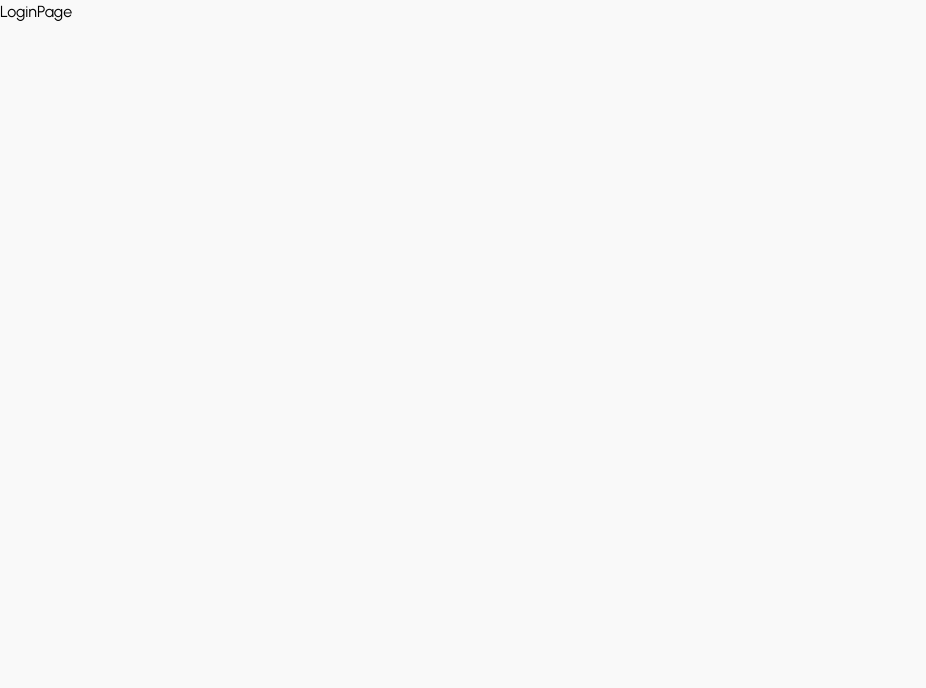
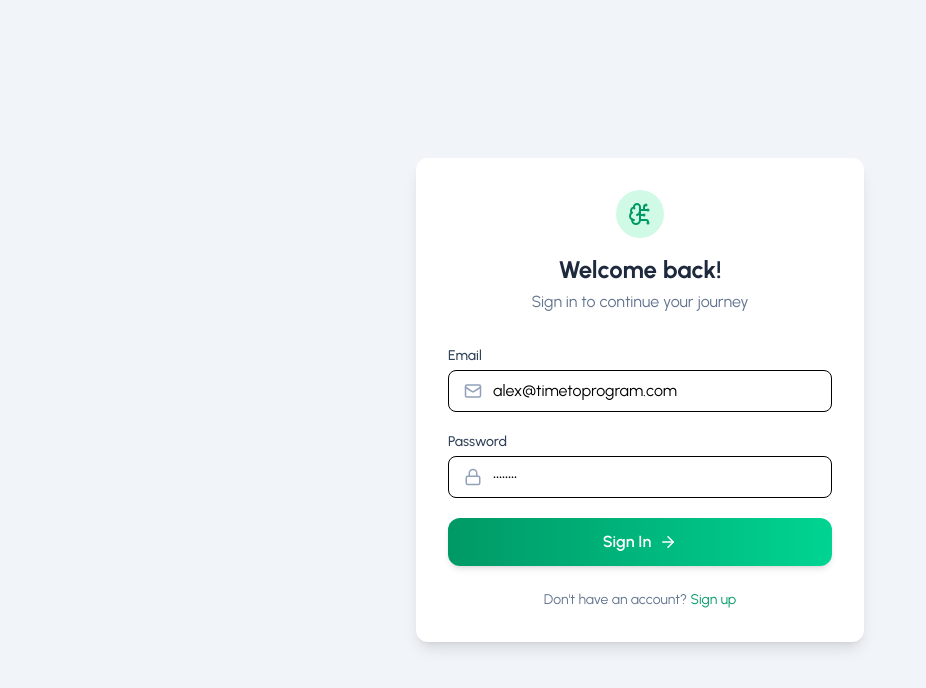
Before and after one commit to virendrasuryawanshi09/StudyPal, a React (Vite) app in the folder frontend/StudyPal/: page /login in a window 1280 px wide. Shown: the top 688 px of the page, without its empty margins (0-926 px from the left). Built offline with nearby package versions, Linux system fonts and the light colour scheme.

Commit message:
Needs more changes basic Implement LoginPage component with authentication functionality and UI enhancements

```diff
--- a/frontend/StudyPal/src/main.jsx
+++ b/frontend/StudyPal/src/main.jsx
@@ -13,4 +13,4 @@ createRoot(document.getElementById('root')).render(
       <App />
     </AuthProvider>
   </StrictMode>
-)
+);
--- a/frontend/StudyPal/src/pages/Auth/LoginPage.jsx
+++ b/frontend/StudyPal/src/pages/Auth/LoginPage.jsx
@@ -1,8 +1,176 @@
-import React from 'react'
+import React, { useState } from 'react';
+import { Link, useNavigate } from 'react-router-dom';
+import { useAuth } from '../../context/AuthContext';
+import authService from '../../services/authService';
+import { BrainCircuit, Mail, Lock, ArrowRight } from 'lucide-react';
+import toast from 'react-hot-toast';
 
-export const LoginPage = () => {
+const LoginPage = () => {
+  const [email, setEmail] = useState('alex@timetoprogram.com');
+  const [password, setPassword] = useState('Test@123');
+  const [error, setError] = useState('');
+  const [loading, setLoading] = useState(false);
+  const [focusedField, setFocusedField] = useState(null);
+
+  const navigate = useNavigate();
+  const { login } = useAuth();
+
+  const handleSubmit = async (e) => {
+    e.preventDefault();
+    setError('');
+    setLoading(true);
+
+    try {
+      const { token, user } = await authService.login(email, password);
+      login(user, token);
+      toast.success('Logged in successfully');
+      navigate('/dashboard');
+    } catch (error) {
+      const message =
+        error?.message || 'Failed to login. Please check your credentials.';
+      setError(message);
+      toast.error(message);
+    } finally {
+      setLoading(false);
+    }
+  };
+
   return (
-    <div>LoginPage</div>
-  )
-}
+    <div className="min-h-screen flex items-center justify-center bg-slate-100 dark:bg-[#1e1b33] px-4 transition-colors duration-300">
+      <div className="w-full max-w-md bg-white dark:bg-[#2e2752] rounded-xl shadow-lg p-8 transition-colors duration-300">
+
+        {/* Header */}
+        <div className="text-center mb-8">
+          <div className="mx-auto mb-4 w-12 h-12 flex items-center justify-center rounded-full
+            bg-emerald-100 dark:bg-purple-900 transition-colors duration-300">
+            <BrainCircuit className="text-emerald-600 dark:text-purple-400" strokeWidth={2} />
+          </div>
+          <h1 className="text-2xl font-bold text-slate-800 dark:text-white">
+            Welcome back!
+          </h1>
+          <p className="text-slate-500 dark:text-slate-300 mt-1">
+            Sign in to continue your journey
+          </p>
+        </div>
+
+        {/* Form */}
+        <form onSubmit={handleSubmit} className="space-y-5">
+
+          {/* Email */}
+          <div>
+            <label className="block text-sm font-medium text-slate-700 dark:text-slate-300 mb-1">
+              Email
+            </label>
+            <div className="relative">
+              <div
+                className={`absolute inset-y-0 left-0 pl-4 flex items-center pointer-events-none transition-colors duration-300 ${
+                  focusedField === 'email'
+                    ? 'text-emerald-500 dark:text-purple-400'
+                    : 'text-slate-400 dark:text-slate-500'
+                }`}
+              >
+                <Mail size={18} />
+              </div>
+
+              <input
+                type="email"
+                value={email}
+                onChange={(e) => setEmail(e.target.value)}
+                onFocus={() => setFocusedField('email')}
+                onBlur={() => setFocusedField(null)}
+                placeholder="youremail@example.com"
+                className="w-full pl-11 pr-4 py-2 border rounded-lg
+                  focus:outline-none focus:ring-2
+                  focus:ring-emerald-500 dark:focus:ring-purple-500
+                  dark:bg-[#3a315d] dark:border-[#4d4880] dark:text-white
+                  transition-colors duration-300"
+                required
+              />
+            </div>
+          </div>
+
+          {/* Password */}
+          <div>
+            <label className="block text-sm font-medium text-slate-700 dark:text-slate-300 mb-1">
+              Password
+            </label>
+            <div className="relative">
+              <div
+                className={`absolute inset-y-0 left-0 pl-4 flex items-center pointer-events-none transition-colors duration-300 ${
+                  focusedField === 'password'
+                    ? 'text-emerald-500 dark:text-purple-400'
+                    : 'text-slate-400 dark:text-slate-500'
+                }`}
+              >
+                <Lock size={18} />
+              </div>
+
+              <input
+                type="password"
+                value={password}
+                onChange={(e) => setPassword(e.target.value)}
+                onFocus={() => setFocusedField('password')}
+                onBlur={() => setFocusedField(null)}
+                placeholder="********"
+                className="w-full pl-11 pr-4 py-2 border rounded-lg
+                  focus:outline-none focus:ring-2
+                  focus:ring-emerald-500 dark:focus:ring-purple-500
+                  dark:bg-[#3a315d] dark:border-[#4d4880] dark:text-white
+                  transition-colors duration-300"
+                required
+              />
+            </div>
+          </div>
+
+          {/* Error Message */}
+          {error && (
+            <p className="text-sm text-red-500 text-center">{error}</p>
+          )}
+
+          {/* Submit Button */}
+          <button
+            type="submit"
+            disabled={loading}
+            className="
+              w-full py-3 px-6 rounded-xl
+              font-semibold text-white
+              bg-gradient-to-r from-emerald-600 to-emerald-400
+              dark:from-purple-600 dark:to-purple-400
+              hover:from-emerald-400 hover:to-emerald-600
+              dark:hover:from-purple-400 dark:hover:to-purple-600
+              transition-all duration-300 ease-in-out
+              shadow-md hover:shadow-xl
+              hover:-translate-y-0.5
+              active:translate-y-0
+              disabled:opacity-60 disabled:cursor-not-allowed
+              flex items-center justify-center gap-2
+            "
+          >
+            {loading ? (
+              'Signing in...'
+            ) : (
+              <>
+                Sign In
+                <ArrowRight size={18} />
+              </>
+            )}
+          </button>
+
+        </form>
+
+        {/* Footer */}
+        <p className="text-center text-sm text-slate-500 dark:text-slate-300 mt-6">
+          Don&apos;t have an account?{' '}
+          <Link
+            to="/register"
+            className="text-emerald-600 dark:text-purple-400 hover:underline transition-colors duration-300"
+          >
+            Sign up
+          </Link>
+        </p>
+      </div>
+    </div>
+  );
+};
+
 export default LoginPage;
```
